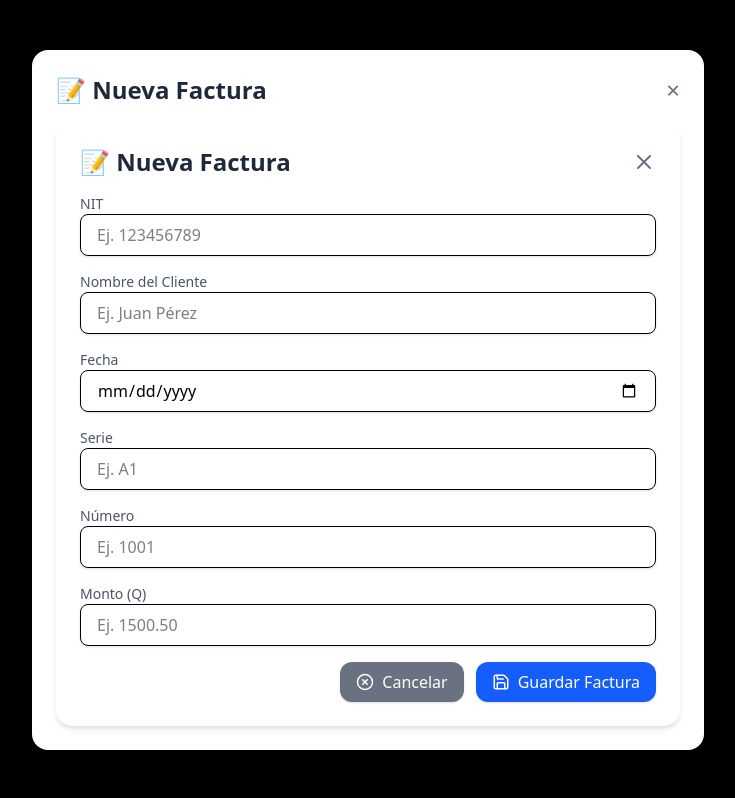
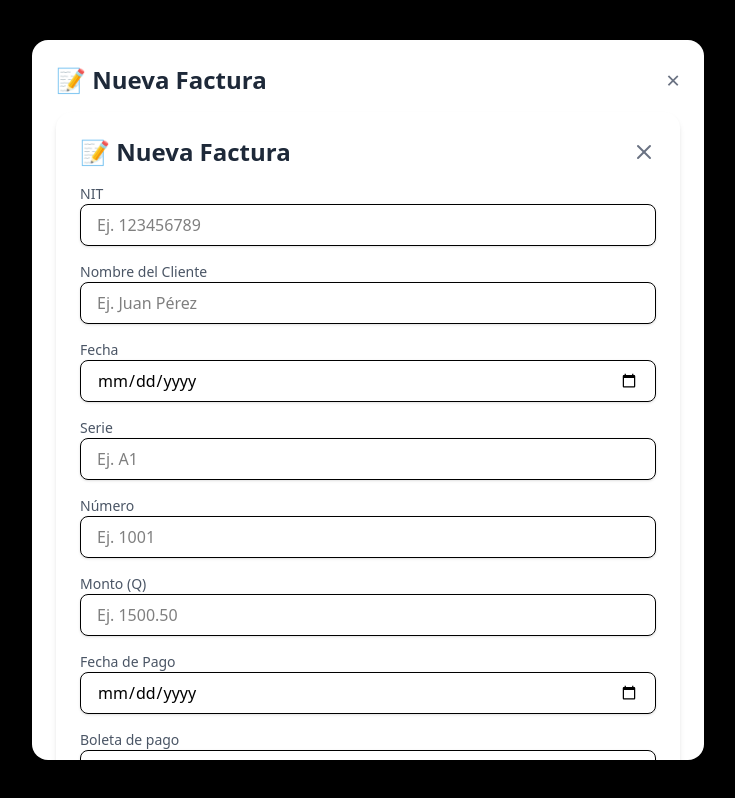
Before and after one commit to MauriciOliva/FacturaCIAFrontend, a React (Vite) app: page / in a window 1280 px wide. Both pictures are taken after typing "Sample" into the empty fields and a click on the button "Agregar Factura". Shown: the whole page, without its empty margins (272-1007 px from the left). Built offline with nearby package versions, Linux system fonts and the light colour scheme; no server answers.

Commit message:
Cambio en el fomulario y en el template

```diff
--- a/src/components/template/FacturaTemplate.jsx
+++ b/src/components/template/FacturaTemplate.jsx
@@ -193,6 +193,9 @@ export const ListaFacturas = () => {
                 "Serie",
                 "Número",
                 "Monto",
+                "Fecha de Pago",
+                "Boleta de Pago",
+                "Monto a Pagar",
                 "Acciones",
               ].map((header) => (
                 <th
@@ -298,16 +301,6 @@ export const ListaFacturas = () => {
           🚫 No se encontraron facturas
         </div>
       )}
-
-      {/* Total */}
-      {facturasFiltradas.length > 0 && (
-        <div className="mt-6 text-right bg-white p-4 rounded-xl shadow-md">
-          <h3 className="text-xl font-semibold text-gray-800">
-            💰 Total:{" "}
-            <span className="text-blue-600">Q{totalMonto.toFixed(2)}</span>
-          </h3>
-        </div>
-      )}
     </div>
   );
 };
--- a/src/components/template/FormsTemplate.jsx
+++ b/src/components/template/FormsTemplate.jsx
@@ -11,7 +11,8 @@ export const FormsTemplate = ({onClose}) => {
         fecha: "",
         serie: "",
         numeroFactura: "",
-        monto: ""
+        monto: "",
+        fechaPago: ""
     });
 
     const [mensaje, setMensaje] = useState(null);
@@ -163,6 +164,29 @@ export const FormsTemplate = ({onClose}) => {
                 />
             </div>
 
+            {/* Fecha de Pago */}
+            <div>
+                <label className="block text-sm font-medium text-gray-600">Fecha de Pago</label>
+                <input
+                    type="date"
+                    name="fechaPago"
+                    value={formData.fechaPago}
+                    onChange={handleChange}
+                    className="w-full px-4 py-2 border rounded-lg shadow-sm focus:ring-2 focus:ring-blue-500"
+                />
+            </div>
+
+            {/* Boleta de pago */}
+            <div>
+                <label className="block text-sm font-medium text-gray-600">Boleta de pago</label>
+                <input
+                    type="file"
+                    name="boletaPago"
+                    accept=".pdf,.jpg,.png"
+                    className="w-full px-4 py-2 border rounded-lg shadow-sm focus:ring-2 focus:ring-blue-500"
+                />
+            </div>
+
             {/* Botones */}
             <div className="flex gap-3 justify-end">
                 <button
```
